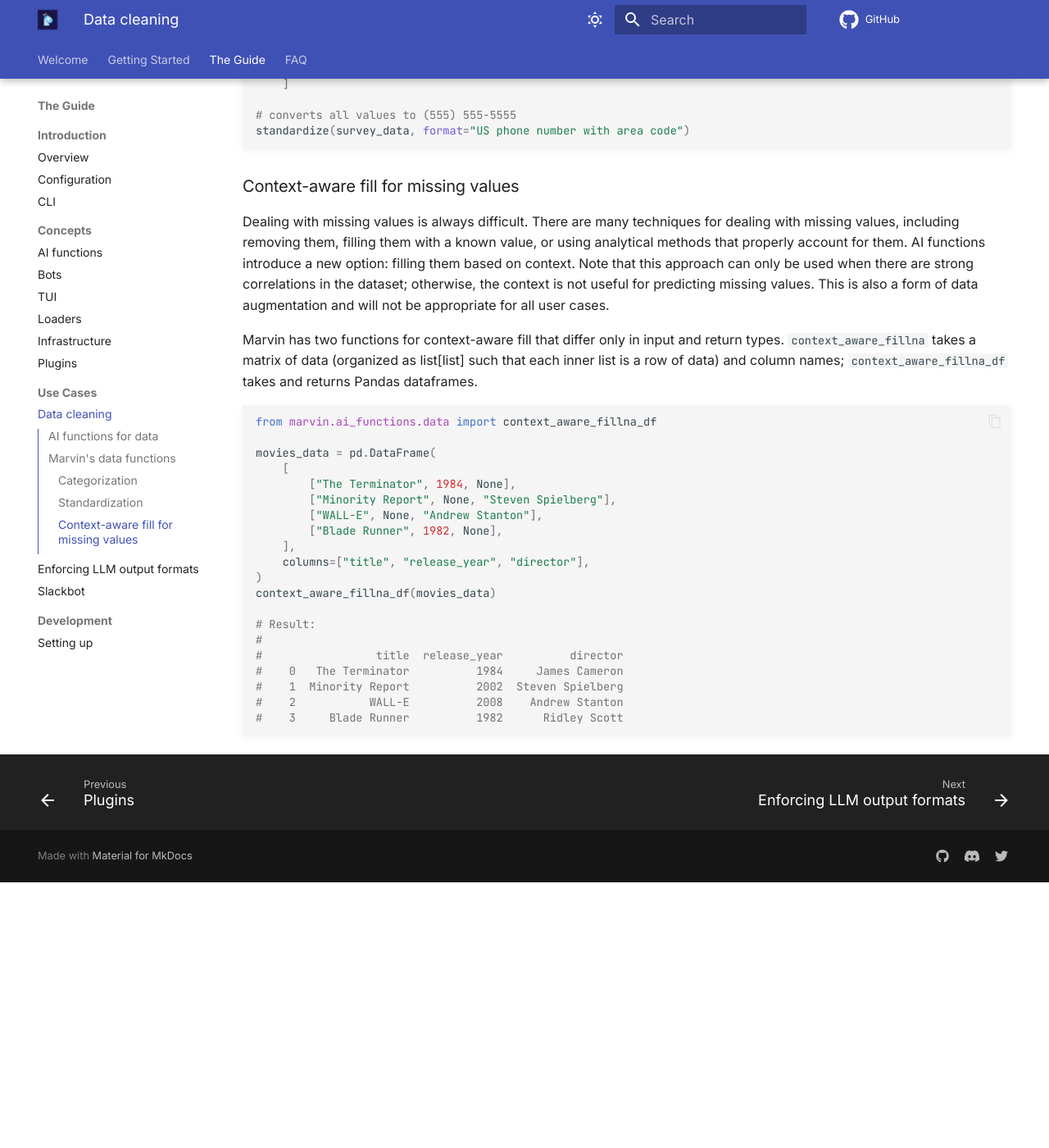
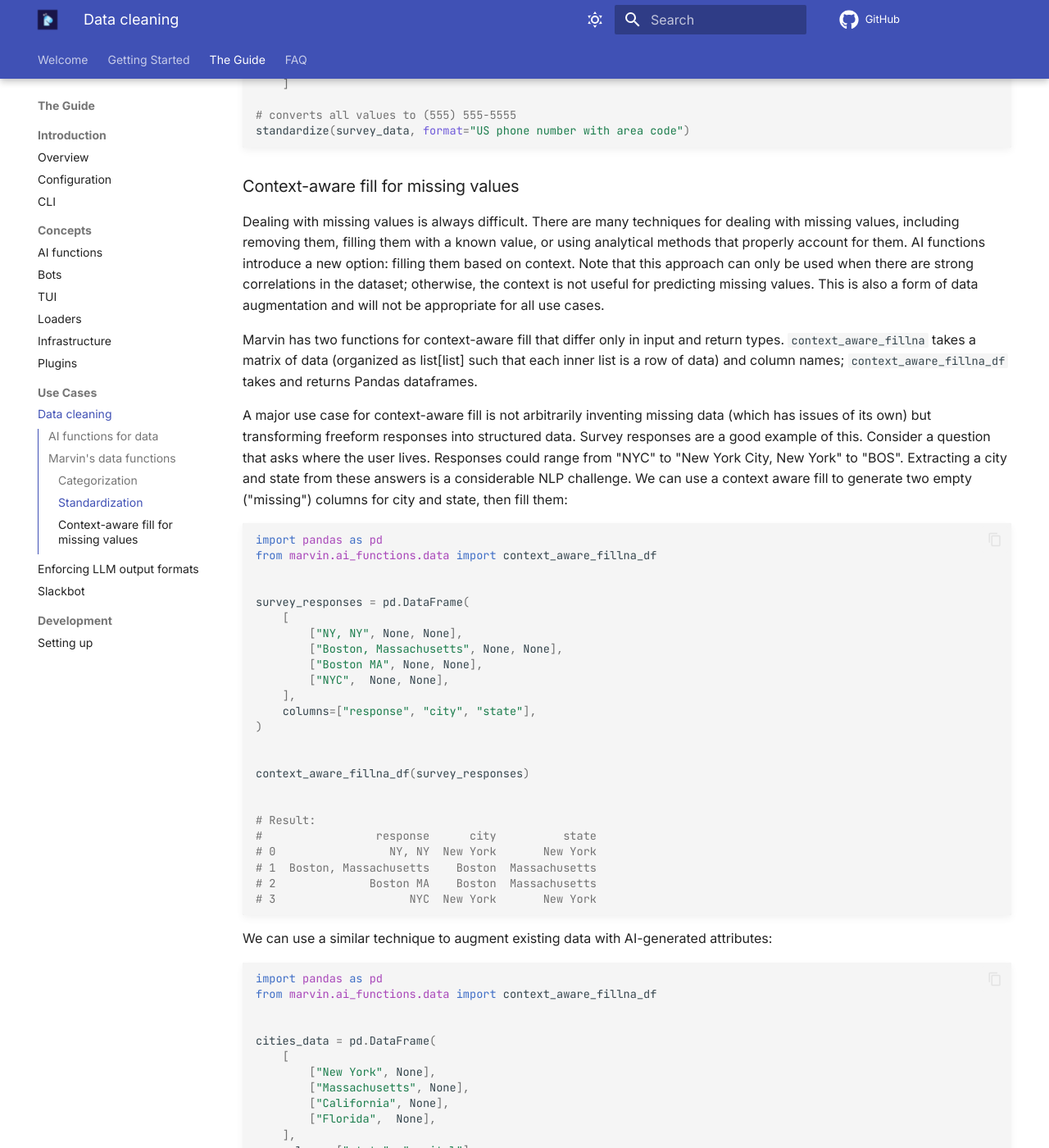
Before and after one commit to PrefectHQ/marvin, an MkDocs documentation site: the page built from docs/guide/use_cases/data_cleaning.md, in a window 1280 px wide and 1400 px high, scrolled down 2087 px. Shown: the whole window at 82% size. Built offline with MkDocs 1.6.1 and Material for MkDocs 9.7.7, drawn with Linux system fonts in a browser that asks for light colours; comment, search, counter and statistics services are not loaded; before the commit the page ends 3163 px from its top, so only the background shows below that; some of the changed text lies outside the part shown.

Commit message:
Update data_cleaning.md

````diff
--- a/docs/guide/use_cases/data_cleaning.md
+++ b/docs/guide/use_cases/data_cleaning.md
@@ -68,12 +68,77 @@
 
 ### Context-aware fill for missing values
 
-Dealing with missing values is always difficult. There are many techniques for dealing with missing values, including removing them, filling them with a known value, or using analytical methods that properly account for them. AI functions introduce a new option: filling them based on context. Note that this approach can only be used when there are strong correlations in the dataset; otherwise, the context is not useful for predicting missing values. This is also a form of data augmentation and will not be appropriate for all user cases.
+Dealing with missing values is always difficult. There are many techniques for dealing with missing values, including removing them, filling them with a known value, or using analytical methods that properly account for them. AI functions introduce a new option: filling them based on context. Note that this approach can only be used when there are strong correlations in the dataset; otherwise, the context is not useful for predicting missing values. This is also a form of data augmentation and will not be appropriate for all use cases.
 
 Marvin has two functions for context-aware fill that differ only in input and return types. `context_aware_fillna` takes a matrix of data (organized as list[list] such that each inner list is a row of data) and column names; `context_aware_fillna_df` takes and returns Pandas dataframes.
 
+A major use case for context-aware fill is not arbitrarily inventing missing data (which has issues of its own) but transforming freeform responses into structured data. Survey responses are a good example of this. Consider a question that asks where the user lives. Responses could range from "NYC" to "New York City, New York" to "BOS". Extracting a city and state from these answers is a considerable NLP challenge. We can use a context aware fill to generate two empty ("missing") columns for city and state, then fill them:
+
 ```python
+import pandas as pd
 from marvin.ai_functions.data import context_aware_fillna_df
+
+
+survey_responses = pd.DataFrame(
+    [
+        ["NY, NY", None, None],
+        ["Boston, Massachusetts", None, None],
+        ["Boston MA", None, None],
+        ["NYC",  None, None],
+    ],
+    columns=["response", "city", "state"],
+)
+
+
+context_aware_fillna_df(survey_responses)
+
+
+# Result:
+#                 response      city          state
+# 0                 NY, NY  New York       New York
+# 1  Boston, Massachusetts    Boston  Massachusetts
+# 2              Boston MA    Boston  Massachusetts
+# 3                    NYC  New York       New York
+```
+
+We can use a similar technique to augment existing data with AI-generated attributes:
+
+```python
+import pandas as pd
+from marvin.ai_functions.data import context_aware_fillna_df
+
+
+cities_data = pd.DataFrame(
+    [
+        ["New York", None],
+        ["Massachusetts", None],
+        ["California", None],
+        ["Florida",  None],
+    ],
+    columns=["state", "capital"],
+)
+
+
+context_aware_fillna_df(cities_data)
+
+
+# Result:
+#            state      capital
+# 0       New York       Albany
+# 1  Massachusetts       Boston
+# 2     California   Sacramento
+# 3        Florida  Tallahassee
+```
+
+
+Finally, this highly-stylized example shows the LLM's ability to fill in appropriate structure and datatypes all at once:
+
+
+
+```python
+import pandas as pd
+from marvin.ai_functions.data import context_aware_fillna_df
+
 
 movies_data = pd.DataFrame(
     [
@@ -84,7 +149,10 @@
     ],
     columns=["title", "release_year", "director"],
 )
+
+
 context_aware_fillna_df(movies_data)
+
 
 # Result:
 #
````
